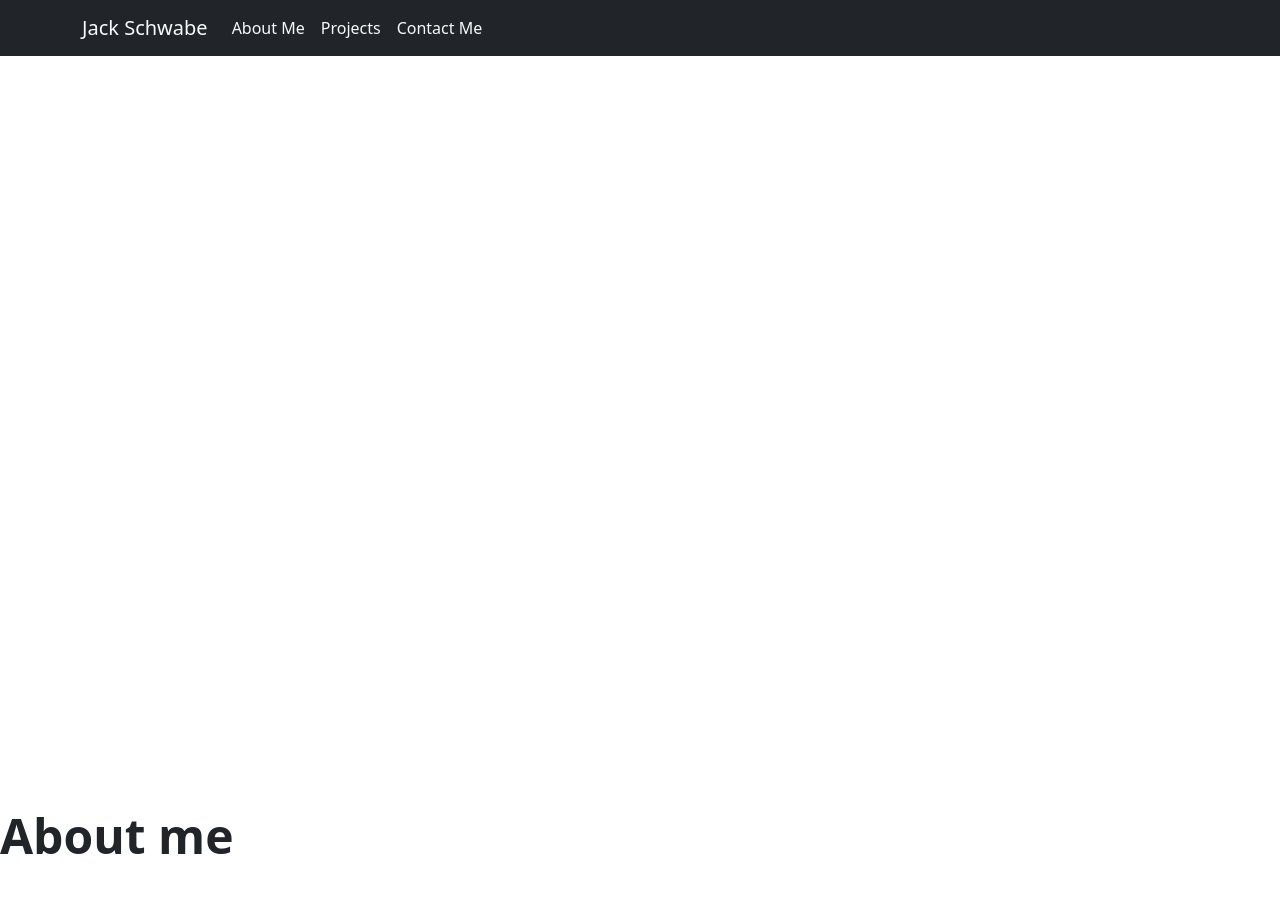
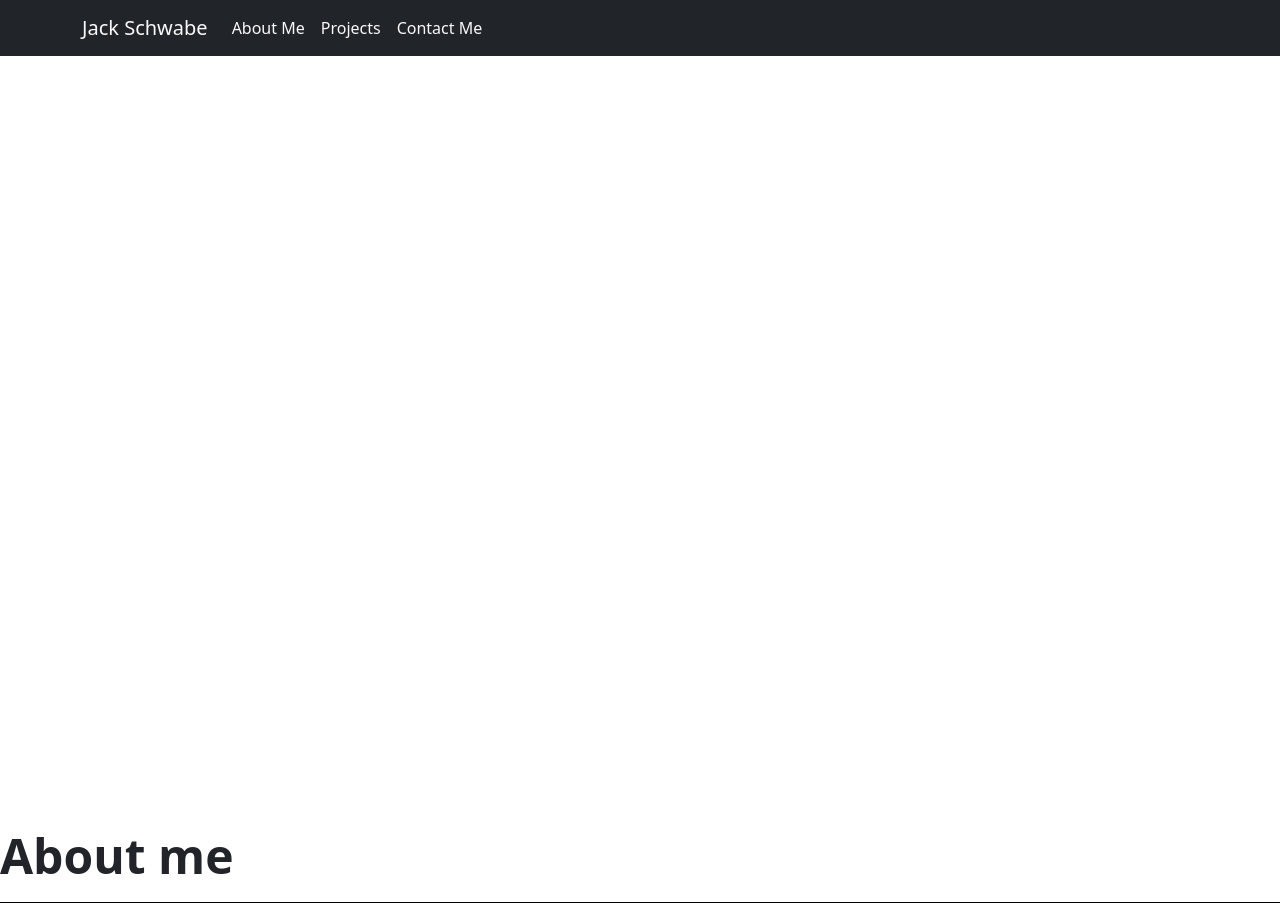
Before and after one commit to Schwabatron/personal_website, a React (Create React App) app: page / in a window 1280 px wide. Shown: the top 903 px of the page. Built offline with nearby package versions, Linux system fonts and the light colour scheme.

Commit message:
Making some style changes and making the components of the website
Added CSS to change the font size of the paragraphs as well as the styling of the sections, adding black bars above and below them, as well as adding some space between them

```diff
--- a/src/App.js
+++ b/src/App.js
@@ -8,7 +8,7 @@ function App() {
       <div className="d-flex flex-column min-vh-100">
         <Header />
       </div>
-      <Section name={"About me"} content={""} />
+      <Section name={"About me"} content={"test test"} />
       <Section name={"Projects"} content={"test test"} />
       <Section name={"Contact Me"} content={"test test"} />
       <div>
--- a/src/CSS/custom.css
+++ b/src/CSS/custom.css
@@ -6,3 +6,23 @@ h1 {
   font-size: 3rem;
   font-weight: bold;
 }
+
+.section-container {
+  padding: 20px 0;
+  border-bottom: 2px solid black;
+}
+
+.custom-header {
+  margin-top: 0;
+  margin-bottom: 10px;
+  border-bottom: 2px solid black;
+  padding-bottom: 10px;
+}
+
+.section-container p {
+  margin: 0;
+}
+
+p {
+  font-size: 20px;
+}
--- a/src/Components/Sections.js
+++ b/src/Components/Sections.js
@@ -1,6 +1,6 @@
 function Section(props) {
   return (
-    <div>
+    <div className="section-container">
       <header className="custom-header">{props.name}</header>
       <p>{props.content}</p>
     </div>
```
